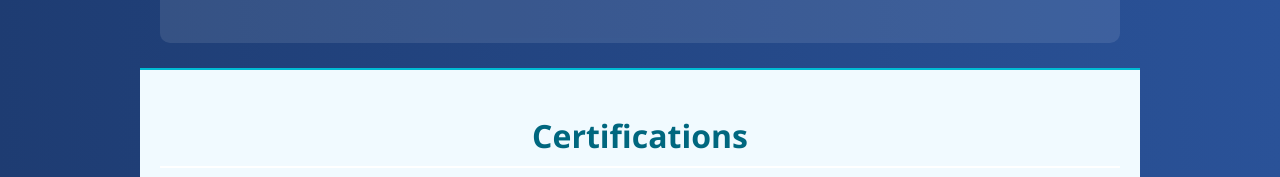
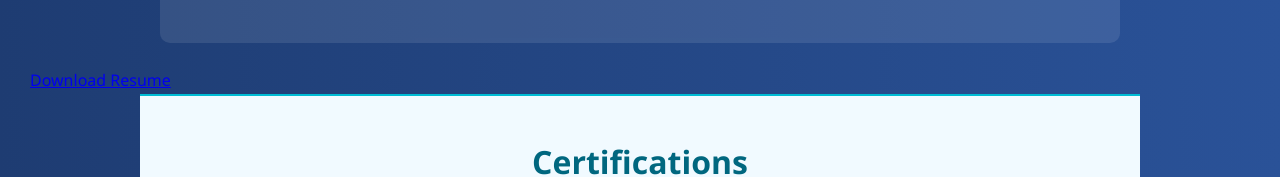
Before and after one commit to Manojacharyagithub/Manoj-Acharya-Portfolio, a plain HTML site: page index.html in a window 1280 px wide. Shown: the part 1951-2128 px from the top of the page. Drawn offline with nearby package versions, Linux system fonts and the light colour scheme.

Commit message:
Update index.html

```diff
--- a/index.html
+++ b/index.html
@@ -146,7 +146,8 @@ Focused on building real-world, user-driven solutions through modern development
     </div>
   </section>
   <br>
-
+<a href="Manoj updated Resume.pdf" download class="resume-btn"> Download Resume</a>
+<br>
   <section id="certifications" data-aos="fade-up">
   <h2>Certifications</h2>
 
```
